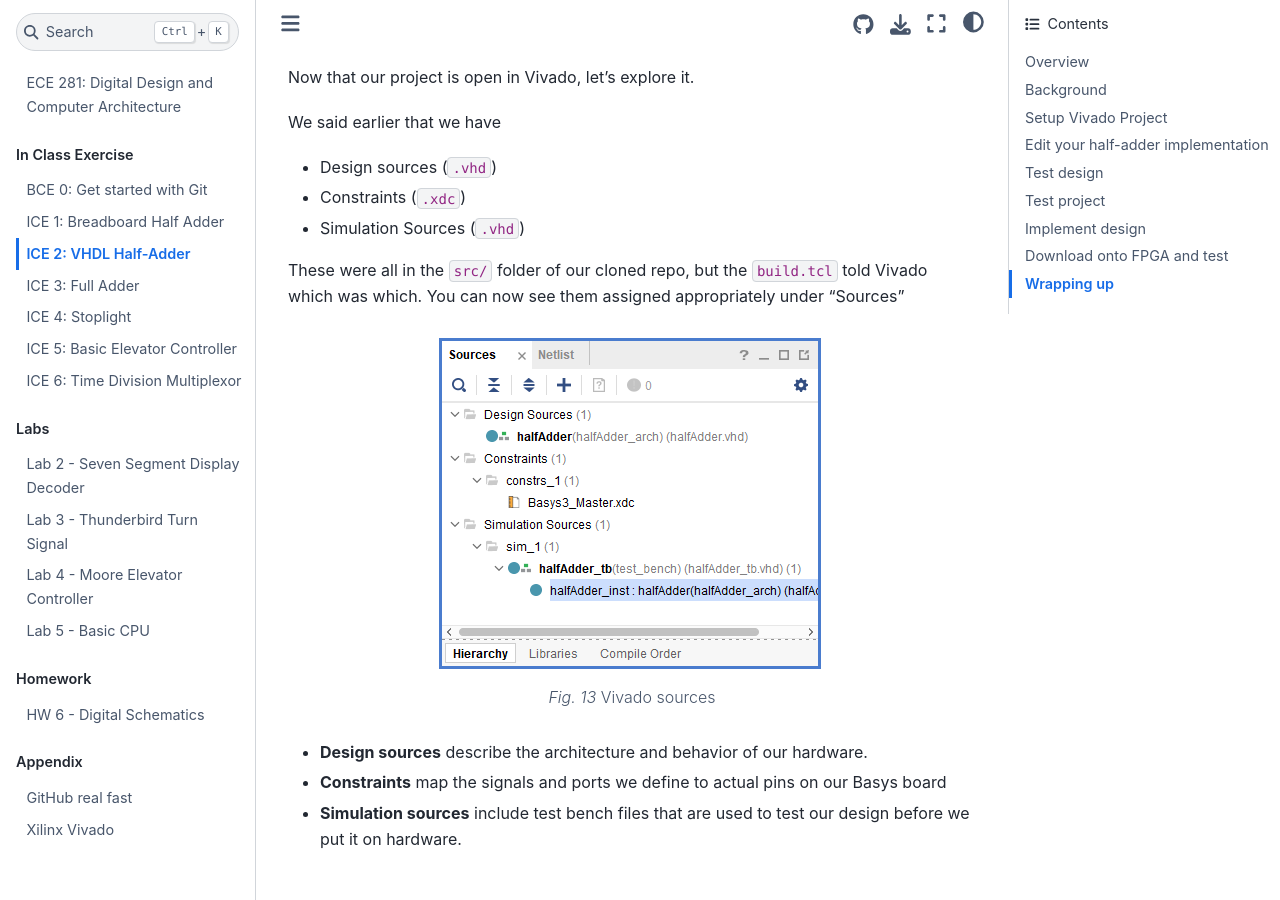
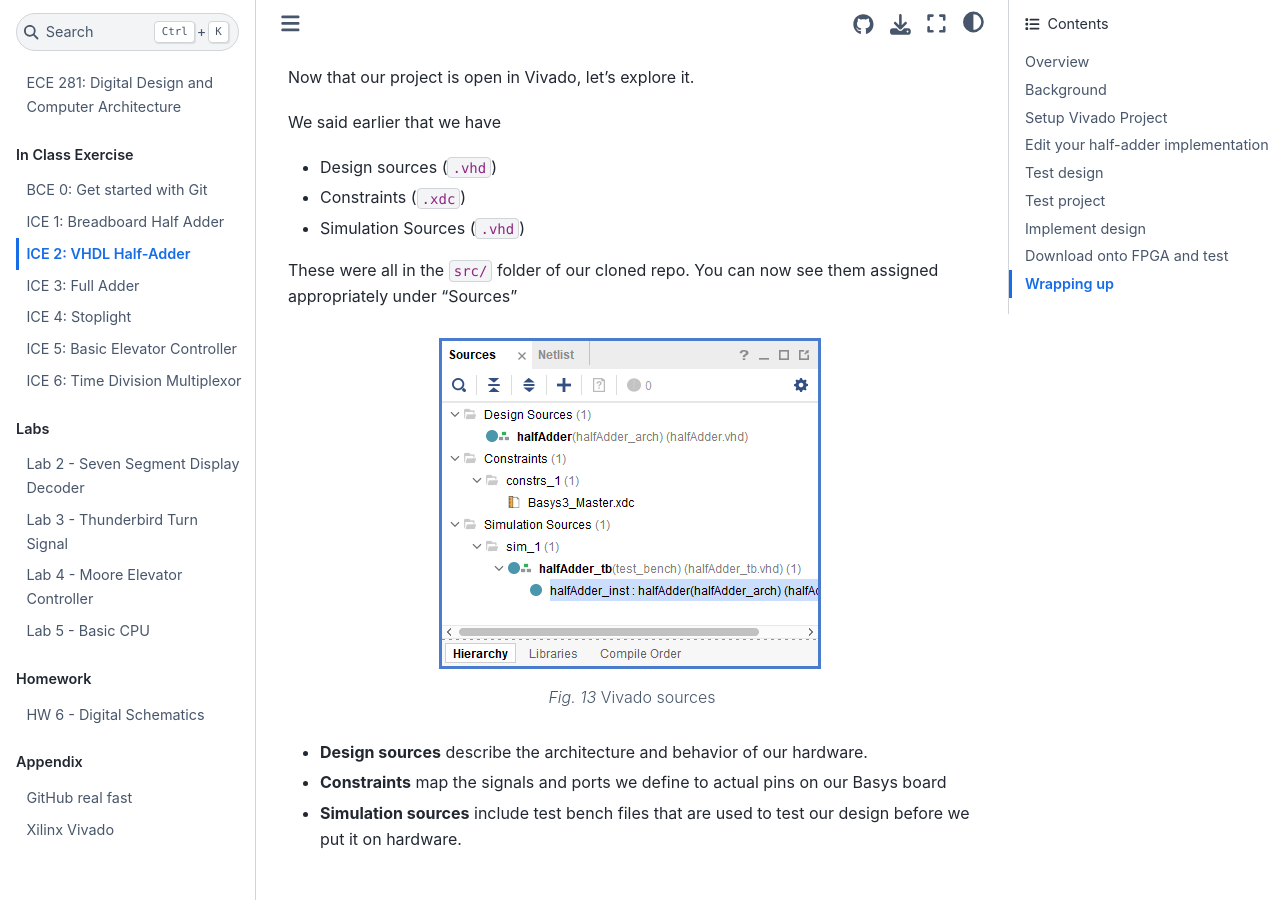
Before and after one commit to USAFA-ECE/ece281-book, a Jupyter Book: the page built from book/ICE/ICE2.md, in a window 1280 px wide and 900 px high, scrolled down 4864 px. Built offline with Jupyter Book 1.0.4 settings and Sphinx 7.4.7 and the Sphinx Book theme 1.1.4, drawn with Linux system fonts in a browser that asks for light colours; pages that are not in the unit, such as notebooks, are missing from menus.

Commit message:
Expunge .tcl ref

````diff
--- a/book/ICE/ICE2.md
+++ b/book/ICE/ICE2.md
@@ -133,7 +133,7 @@ We said earlier that we have
 - Constraints (`.xdc`)
 - Simulation Sources (`.vhd`)
 
-These were all in the `src/` folder of our cloned repo, but the `build.tcl` told Vivado which was which.
+These were all in the `src/` folder of our cloned repo.
 You can now see them assigned appropriately under "Sources"
 
 ```{figure} img/ice2_vivado_sources.png
````
